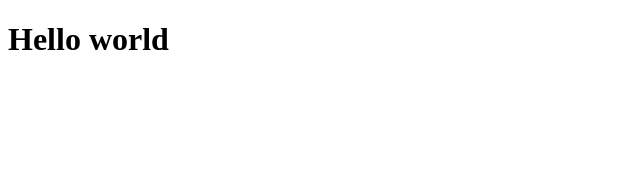
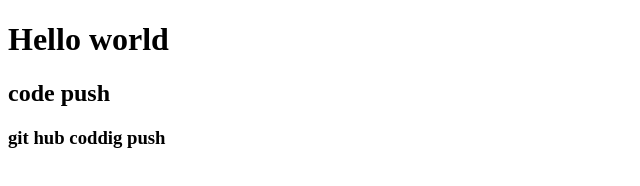
Before and after one commit to mdlimonhassan/my-scond-repo, a plain HTML site: page index.html in a window 1280 px wide. Shown: the whole page, without its empty margins (0-640 px from the left). Drawn offline with Linux system fonts and the light colour scheme.

Commit message:
hedding add

```diff
--- a/index.html
+++ b/index.html
@@ -8,5 +8,7 @@
 </head>
 <body>
     <h1>Hello world</h1>
+    <h2>code push</h2>
+    <h3>git hub coddig push</h3>
 </body>
 </html>
```
